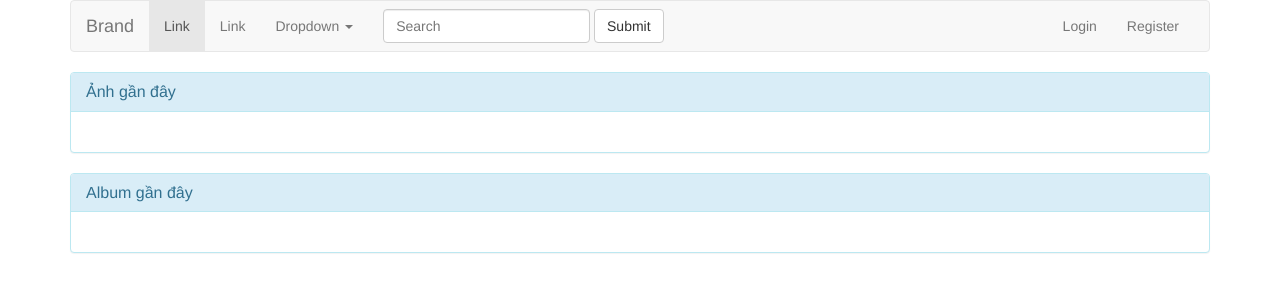
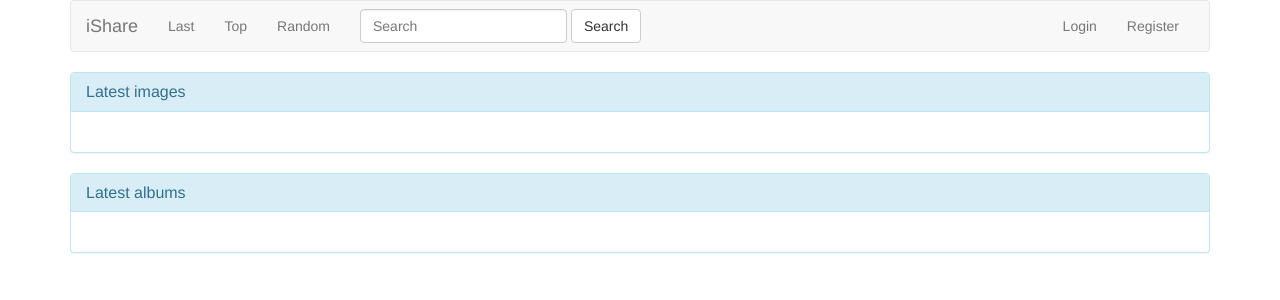
Before and after one commit to heroandtn3/ishare, a Django app: page / in a window 1280 px wide. Shown: the top 300 px of the page. Run offline with Django 3.2, Linux system fonts and the light colour scheme; data that the repository does not hold is empty; some libraries are stand-ins or nearby versions.

Commit message:
change some text

```diff
--- a/ishare/templates/ishare/header.html
+++ b/ishare/templates/ishare/header.html
@@ -8,32 +8,21 @@
         <span class="icon-bar"></span>
         <span class="icon-bar"></span>
       </button>
-      <a class="navbar-brand" href="{% url 'ishare:index' %}">Brand</a>
+      <a class="navbar-brand" href="{% url 'ishare:index' %}">iShare</a>
     </div>
 
     <!-- Collect the nav links, forms, and other content for toggling -->
     <div class="collapse navbar-collapse" id="bs-example-navbar-collapse-1">
       <ul class="nav navbar-nav">
-        <li class="active"><a href="#">Link</a></li>
-        <li><a href="#">Link</a></li>
-        <li class="dropdown">
-          <a href="#" class="dropdown-toggle" data-toggle="dropdown">Dropdown <span class="caret"></span></a>
-          <ul class="dropdown-menu" role="menu">
-            <li><a href="#">Action</a></li>
-            <li><a href="#">Another action</a></li>
-            <li><a href="#">Something else here</a></li>
-            <li class="divider"></li>
-            <li><a href="#">Separated link</a></li>
-            <li class="divider"></li>
-            <li><a href="#">One more separated link</a></li>
-          </ul>
-        </li>
+        <li><a href="#">Last</a></li>
+        <li><a href="#">Top</a></li>
+        <li><a href="#">Random</a></li>
       </ul>
       <form class="navbar-form navbar-left" role="search">
         <div class="form-group">
           <input type="text" class="form-control" placeholder="Search">
         </div>
-        <button type="submit" class="btn btn-default">Submit</button>
+        <button type="submit" class="btn btn-default">Search</button>
       </form>
       <ul class="nav navbar-nav navbar-right">
         {% if user.is_authenticated %}
--- a/ishare/templates/ishare/index.html
+++ b/ishare/templates/ishare/index.html
@@ -7,7 +7,7 @@
     <!--Anh gan day-->
     <div class="panel panel-info">
       <div class="panel-heading">
-        <h3 class="panel-title">Ảnh gần đây</h3>
+        <h3 class="panel-title">Latest images</h3>
       </div>
       <div class="panel-body">
         <ul class="list-inline">
@@ -34,7 +34,7 @@
     <!--Album gan day-->
     <div class="panel panel-info">
       <div class="panel-heading">
-        <h3 class="panel-title">Album gần đây</h3>
+        <h3 class="panel-title">Latest albums</h3>
       </div>
       <div class="panel-body">
         <ul class="list-inline">
--- a/ishare/templates/ishare/photo_detail.html
+++ b/ishare/templates/ishare/photo_detail.html
@@ -41,7 +41,7 @@
         <div id="comment-box">
           <form role="form">
             <div id="menu" class="input-group">
-              <textarea style="resize: none;" id="message" rows="2" class="form-control" placeholder="Gõ tin nhắn..." autofocus></textarea>
+              <textarea style="resize: none;" id="message" rows="2" class="form-control" placeholder="Enter message..." autofocus></textarea>
               <span class="input-group-addon">
                 <button id="send-btn" class="btn btn-primary" type="button">
                   Send
```
